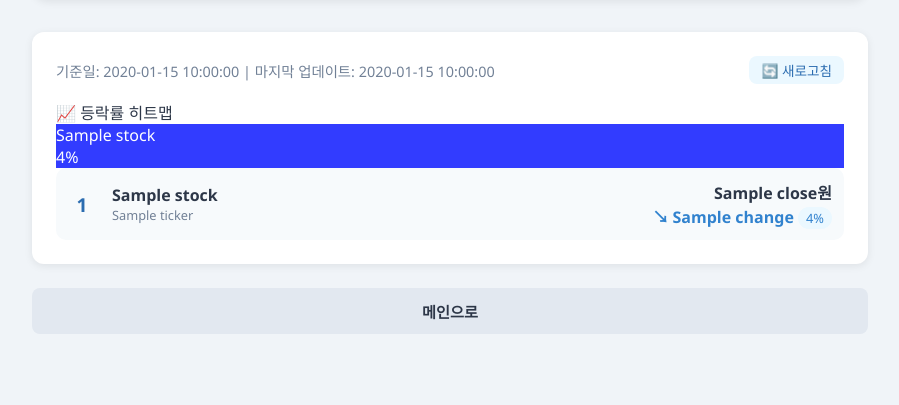
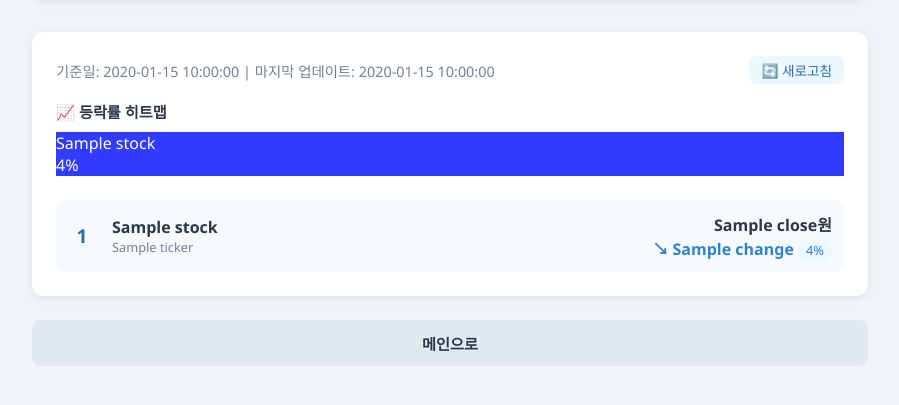
Before and after one commit to leedongho06/OSS_personalized_stock, a Flask app: template templates/kospi.html in a window 1280 px wide. Shown: the part 174-579 px from the top of the page, without its empty margins (190-1089 px from the left). Run offline with Flask 2, Linux system fonts and the light colour scheme; the template is opened without the code that fills it: most values are stand-ins (such as "Sample title", 1, 10 or a date in 2020).

Commit message:
feat: add heatmap system (css 1)

```diff
--- a/static/css/style.css
+++ b/static/css/style.css
@@ -712,3 +712,14 @@ select.input-field {
     background-color: white;
     cursor: pointer;
 }
+
+.heatmap-section {
+    margin-bottom: 1.5rem;
+}
+
+.heatmap-title {
+    font-size: 0.95rem;
+    font-weight: 600;
+    color: #2d3748;
+    margin-bottom: 0.6rem;
+}
```
